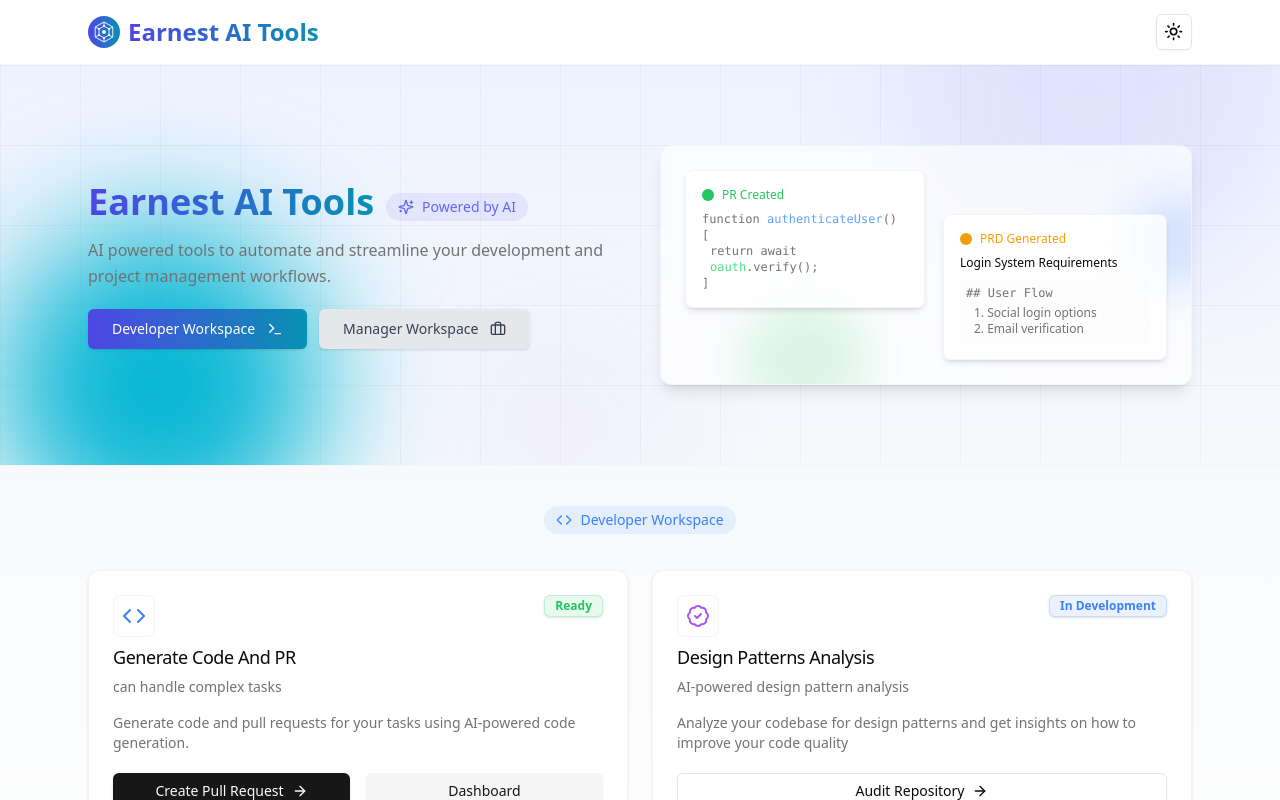
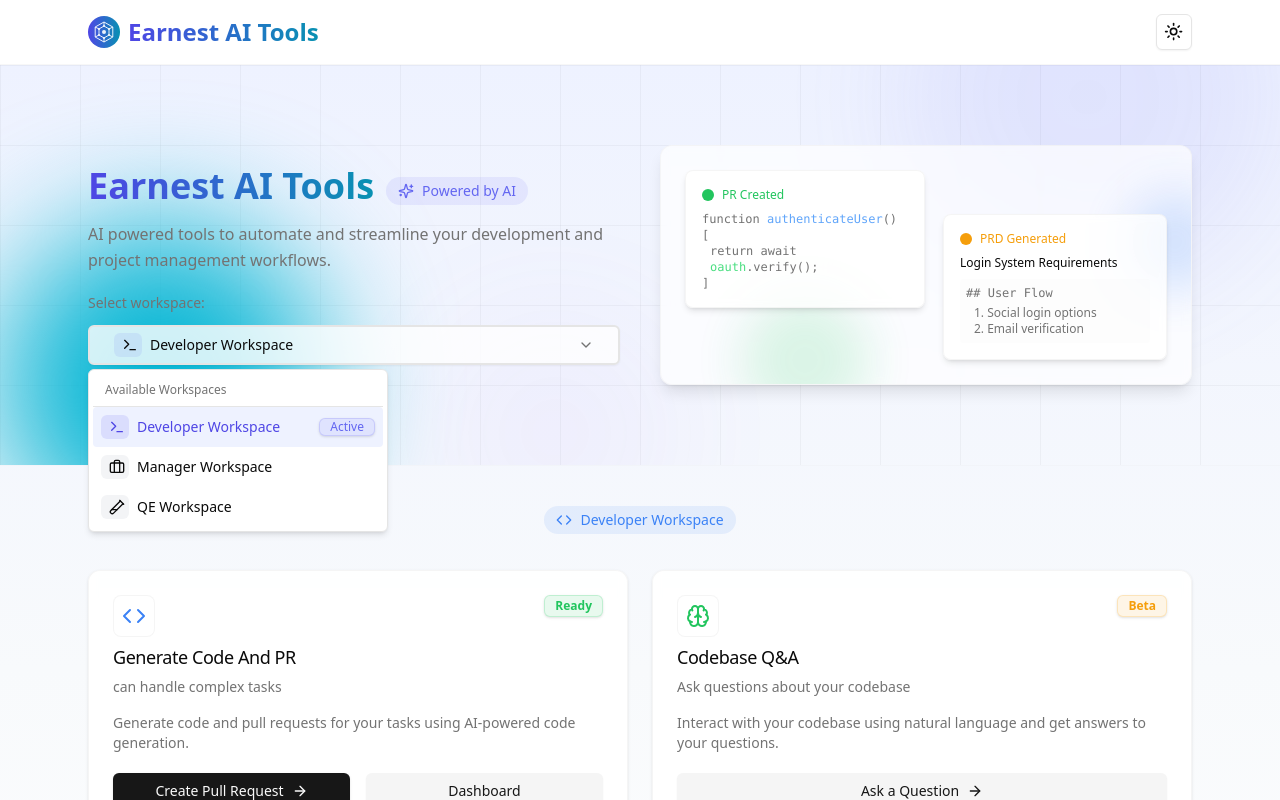
Before and after one commit to aqureshiest/earnest-dev, a Next.js app: page / in a window 1280 px wide. Both pictures are taken after a click on the button "Developer Workspace". Shown: the top 800 px of the page. Built offline with nearby package versions, Linux system fonts and the light colour scheme.

Commit message:
homepage workspaces ui

```diff
--- a/src/app/integration-tests/page.tsx
+++ b/src/app/integration-tests/page.tsx
@@ -614,7 +614,7 @@ const IntegrationTestGenerator: React.FC = () => {
                                         <div className="flex items-center gap-3 mb-4 text-primary">
                                             <Loader2 className="h-5 w-5 animate-spin" />
                                             <h3 className="font-medium">
-                                                Generating Integratio Test Specifications...
+                                                Generating Integration Test Specifications...
                                             </h3>
                                         </div>
                                     )}
--- a/src/app/layout.tsx
+++ b/src/app/layout.tsx
@@ -7,7 +7,7 @@ import { ThemeProvider } from "./components/theme-provider";
 const inter = Inter({ subsets: ["latin"] });
 
 export const metadata: Metadata = {
-    title: "Earnest Dev",
+    title: "Earnest AI Tools",
     description: "Earnest AI Developer Tools",
 };
 
--- a/src/app/page.tsx
+++ b/src/app/page.tsx
@@ -21,8 +21,20 @@ import {
     Sparkles,
     CodeIcon,
     BadgeCheck,
+    ChevronDown,
+    Brain,
+    TestTubeIcon,
+    TestTube2,
+    TestTubeDiagonal,
+    Cable,
 } from "lucide-react";
 import { Badge } from "@/components/ui/badge";
+import {
+    DropdownMenu,
+    DropdownMenuContent,
+    DropdownMenuItem,
+    DropdownMenuTrigger,
+} from "@/components/ui/dropdown-menu";
 
 const HomePage: React.FC = () => {
     const [activeTab, setActiveTab] = useState("developer"); // Default to "developer"
@@ -46,6 +58,30 @@ const HomePage: React.FC = () => {
 
     if (!mounted) return null; // Prevents mismatched SSR and client rendering
 
+    // Workspace options for the dropdown
+    const workspaces = [
+        {
+            id: "developer",
+            label: "Developer Workspace",
+            icon: <Terminal className="h-4 w-4 ml-1" />,
+        },
+        {
+            id: "management",
+            label: "Manager Workspace",
+            icon: <Briefcase className="h-4 w-4 ml-1" />,
+        },
+        {
+            id: "qe",
+            label: "QE Workspace",
+            icon: <TestTubeDiagonal className="h-4 w-4 ml-1" />,
+        },
+        // Easy to add more workspaces here
+    ];
+
+    // Get the current workspace label and icon
+    const currentWorkspace =
+        workspaces.find((workspace) => workspace.id === activeTab) || workspaces[0];
+
     const devTools = [
         {
             href: "/pullrequest/v2",
@@ -58,6 +94,16 @@ const HomePage: React.FC = () => {
             buttonText: "Create Pull Request",
             status: "ready" as const,
             variant: "default" as const,
+        },
+        {
+            href: "/codebase-qa",
+            icon: <Brain className="h-6 w-6 text-green-500" />,
+            title: "Codebase Q&A",
+            description: "Ask questions about your codebase",
+            content:
+                "Interact with your codebase using natural language and get answers to your questions.",
+            buttonText: "Ask a Question",
+            status: "beta" as const,
         },
         {
             href: "/code-analysis",
@@ -92,6 +138,20 @@ const HomePage: React.FC = () => {
             content:
                 "Transform technical design documents into well-structured Jira epics and tickets with intelligent task breakdown and estimation.",
             buttonText: "Generate Tickets",
+            status: "development" as const,
+            variant: "outline" as const,
+        },
+    ];
+
+    const qeTools = [
+        {
+            href: "/integration-tests",
+            icon: <Cable className="h-6 w-6 text-green-500" />,
+            title: "AI Integration Tests",
+            description: "Automated integration test generation",
+            content:
+                "Generate integration test specifications from design documents and integration maps using AI.",
+            buttonText: "Generate Tests",
             status: "development" as const,
             variant: "outline" as const,
         },
@@ -210,29 +270,67 @@ const HomePage: React.FC = () => {
                                 project management workflows.
                             </p>
 
-                            <div className="flex flex-col sm:flex-row gap-3">
+                            {/* Workspace selector with clear label */}
+                            <div className="space-y-3">
+                                <div className="flex items-center">
+                                    <span className="text-sm font-medium text-muted-foreground mr-2">
+                                        Select workspace:
+                                    </span>
+                                </div>
+                                <div className="flex gap-3">
+                                    <DropdownMenu>
+                                        <DropdownMenuTrigger asChild>
                                             <Button
                                                 size="lg"
-                                    className={`gap-2 px-6 ${
-                                        activeTab === "developer"
-                                            ? "bg-gradient-to-r from-indigo-600 to-cyan-600 text-white dark:from-indigo-600 dark:to-cyan-600 dark:text-white"
-                                            : "bg-gray-200 text-gray-700 dark:bg-neutral-800 dark:text-gray-300 hover:bg-gray-200 dark:hover:bg-neutral-800"
+                                                variant="outline"
+                                                className="gap-2 px-6 border-2 w-full justify-between bg-white/80 dark:bg-gray-800/80 hover:bg-white/90 dark:hover:bg-gray-800/90"
+                                            >
+                                                <div className="flex items-center gap-2">
+                                                    <div className="p-1 rounded-md bg-indigo-500/10">
+                                                        {currentWorkspace.icon}
+                                                    </div>
+                                                    <span>{currentWorkspace.label}</span>
+                                                </div>
+                                                <ChevronDown className="h-4 w-4 text-muted-foreground" />
+                                            </Button>
+                                        </DropdownMenuTrigger>
+                                        <DropdownMenuContent
+                                            align="start"
+                                            className="w-full min-w-[300px]"
+                                        >
+                                            <div className="py-2 px-3 text-xs font-medium text-muted-foreground border-b">
+                                                Available Workspaces
+                                            </div>
+                                            {workspaces.map((workspace) => (
+                                                <DropdownMenuItem
+                                                    key={workspace.id}
+                                                    className={`flex items-center gap-2 py-2 ${
+                                                        activeTab === workspace.id
+                                                            ? "bg-indigo-50 dark:bg-indigo-950/20 text-indigo-600 dark:text-indigo-400 font-medium"
+                                                            : ""
                                                     }`}
-                                    onClick={() => setActiveTab("developer")}
+                                                    onClick={() => setActiveTab(workspace.id)}
                                                 >
-                                    Developer Workspace <Terminal className="h-4 w-4 ml-1" />
-                                </Button>
-                                <Button
-                                    size="lg"
-                                    className={`gap-2 px-6 ${
-                                        activeTab === "management"
-                                            ? "bg-gradient-to-r from-indigo-600 to-cyan-600 text-white dark:from-indigo-600 dark:to-cyan-600 dark:text-white"
-                                            : "bg-gray-200 text-gray-700 dark:bg-neutral-800 dark:text-gray-300 hover:bg-gray-200 dark:hover:bg-neutral-800"
+                                                    <div
+                                                        className={`p-1 rounded-md ${
+                                                            activeTab === workspace.id
+                                                                ? "bg-indigo-500/15"
+                                                                : "bg-gray-100 dark:bg-gray-800"
                                                         }`}
-                                    onClick={() => setActiveTab("management")}
                                                     >
-                                    Manager Workspace <Briefcase className="h-4 w-4 ml-1" />
-                                </Button>
+                                                        {workspace.icon}
+                                                    </div>
+                                                    <span>{workspace.label}</span>
+                                                    {activeTab === workspace.id && (
+                                                        <Badge className="ml-auto bg-indigo-500/10 text-indigo-500 border-indigo-500/20 text-xs font-normal py-0">
+                                                            Active
+                                                        </Badge>
+                                                    )}
+                                                </DropdownMenuItem>
+                                            ))}
+                                        </DropdownMenuContent>
+                                    </DropdownMenu>
+                                </div>
                             </div>
                         </div>
 
@@ -322,6 +420,21 @@ const HomePage: React.FC = () => {
                                     ))}
                                 </div>
                             </TabsContent>
+
+                            <TabsContent value="qe" className="space-y-6">
+                                <div className="text-center max-w-2xl mx-auto mb-6">
+                                    <div className="inline-flex items-center px-3 py-1 rounded-full bg-green-500/10 text-green-500 mb-3">
+                                        <Code className="h-4 w-4 mr-2" />
+                                        <span className="text-sm font-medium">QE Workspace</span>
+                                    </div>
+                                </div>
+
+                                <div className="grid grid-cols-1 md:grid-cols-2 gap-x-6 gap-y-12">
+                                    {qeTools.map((tool, index) => (
+                                        <ToolCard key={index} tool={tool} />
+                                    ))}
+                                </div>
+                            </TabsContent>
                         </Tabs>
                     </div>
                 </div>
@@ -331,7 +444,7 @@ const HomePage: React.FC = () => {
             <footer className="border-t border-border/30 py-8 mt-8 bg-white/60 dark:bg-gray-800/60 backdrop-blur-sm">
                 <div className="container max-w-6xl mx-auto px-6">
                     <div className="text-center text-sm text-muted-foreground">
-                        © {new Date().getFullYear()} Earnest. All rights reserved.
+                        © {new Date().getFullYear()} Earnest. Internal use only.
                     </div>
                 </div>
             </footer>
```
Lines whose indentation alone changed are shown as unchanged.
